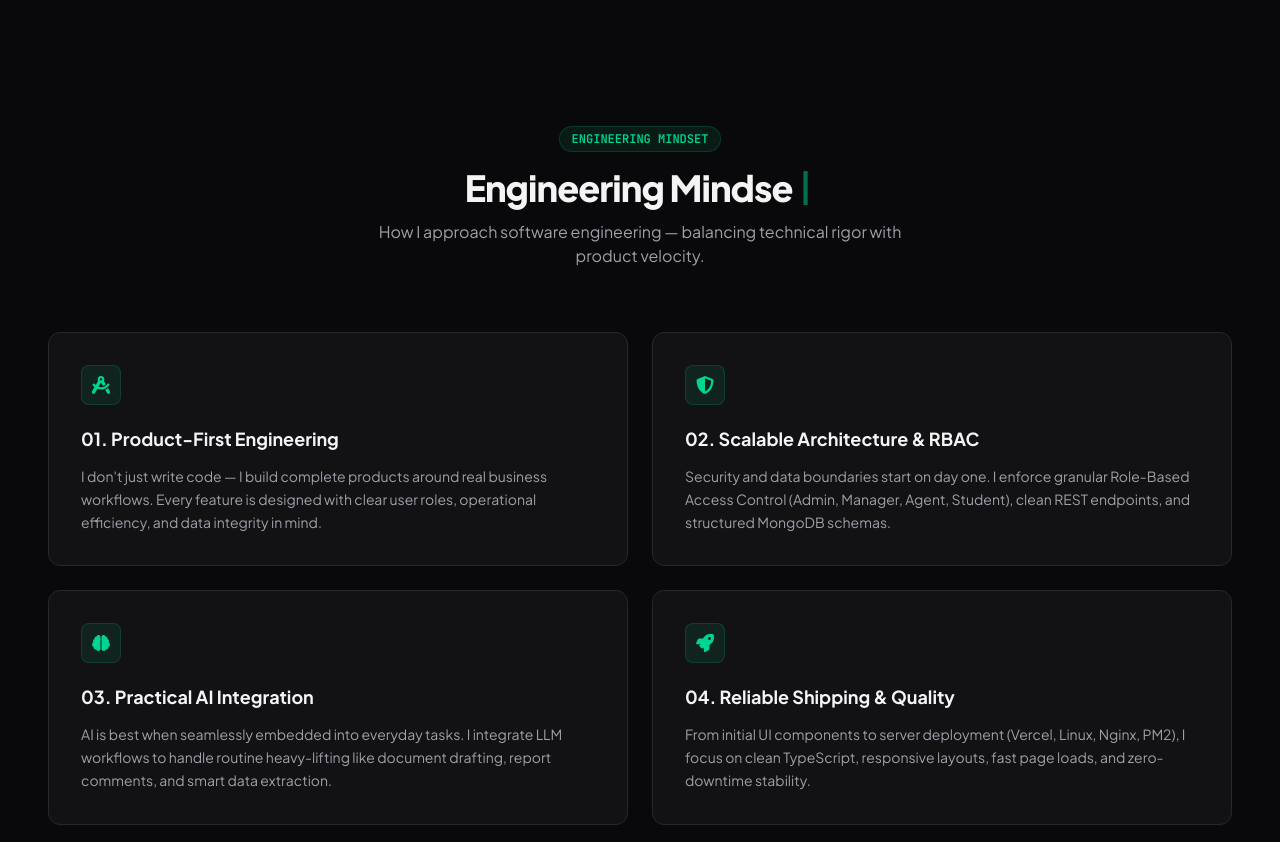
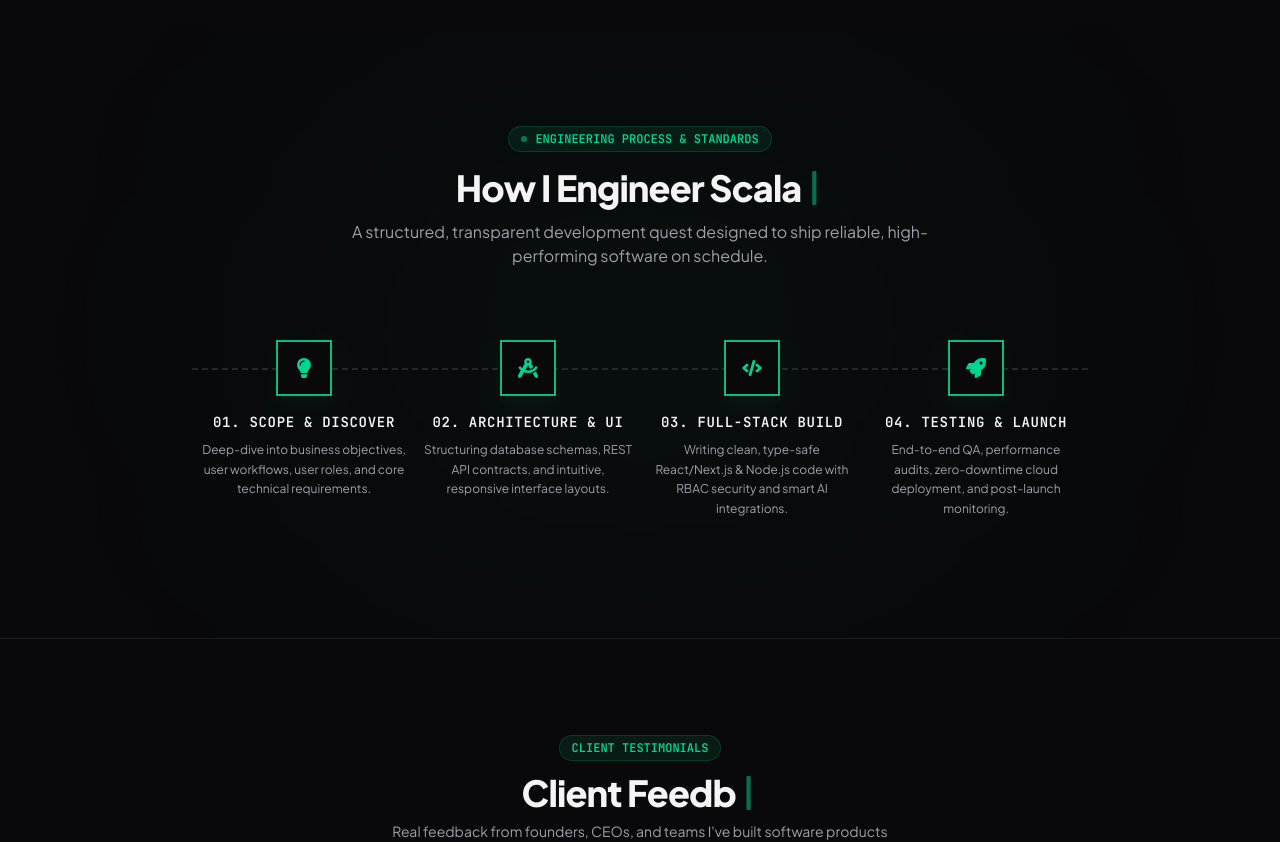
Before and after one commit to Saad0095/Saad-Portfolio, a React (Vite) app: page / in a window 1280 px wide. Shown: the part 5040-5882 px from the top of the page. Built offline with nearby package versions, Linux system fonts and the light colour scheme.

Commit message:
fixed approach section

```diff
--- a/src/components/Philosophy.tsx
+++ b/src/components/Philosophy.tsx
@@ -1,37 +1,41 @@
 import { motion } from "framer-motion";
-import { FaDraftingCompass, FaShieldAlt, FaBrain, FaRocket } from "react-icons/fa";
+import { FaLightbulb, FaDraftingCompass, FaCode, FaRocket } from "react-icons/fa";
 import { Typewriter } from "./ui/typewriter";
+import Timeline2, { type TimelineStep } from "@/components/ui/8bit-timeline2";
 
-const principles = [
+const workflowSteps: TimelineStep[] = [
   {
-    icon: FaDraftingCompass,
-    title: "01. Product-First Engineering",
-    desc: "I don't just write code — I build complete products around real business workflows. Every feature is designed with clear user roles, operational efficiency, and data integrity in mind."
+    icon: <FaLightbulb className="size-5 text-emerald-400" />,
+    title: "01. Scope & Discover",
+    description: "Deep-dive into business objectives, user workflows, user roles, and core technical requirements.",
   },
   {
-    icon: FaShieldAlt,
-    title: "02. Scalable Architecture & RBAC",
-    desc: "Security and data boundaries start on day one. I enforce granular Role-Based Access Control (Admin, Manager, Agent, Student), clean REST endpoints, and structured MongoDB schemas."
+    icon: <FaDraftingCompass className="size-5 text-emerald-400" />,
+    title: "02. Architecture & UI",
+    description: "Structuring database schemas, REST API contracts, and intuitive, responsive interface layouts.",
   },
   {
-    icon: FaBrain,
-    title: "03. Practical AI Integration",
-    desc: "AI is best when seamlessly embedded into everyday tasks. I integrate LLM workflows to handle routine heavy-lifting like document drafting, report comments, and smart data extraction."
+    icon: <FaCode className="size-5 text-emerald-400" />,
+    title: "03. Full-Stack Build",
+    description: "Writing clean, type-safe React/Next.js & Node.js code with RBAC security and smart AI integrations.",
   },
   {
-    icon: FaRocket,
-    title: "04. Reliable Shipping & Quality",
-    desc: "From initial UI components to server deployment (Vercel, Linux, Nginx, PM2), I focus on clean TypeScript, responsive layouts, fast page loads, and zero-downtime stability."
-  }
+    icon: <FaRocket className="size-5 text-emerald-400" />,
+    title: "04. Testing & Launch",
+    description: "End-to-end QA, performance audits, zero-downtime cloud deployment, and post-launch monitoring.",
+  },
 ];
 
 const Philosophy = () => {
   return (
-    <section id="philosophy" className="py-24 px-4 sm:px-6 lg:px-12 bg-[#09090b]">
-      <div className="max-w-7xl mx-auto">
+    <section id="philosophy" className="py-24 px-4 sm:px-6 lg:px-12 bg-[#09090b] relative overflow-hidden">
+      {/* Subtle Background Radial Ambient Glow */}
+      <div className="absolute top-1/2 left-1/2 -translate-x-1/2 -translate-y-1/2 w-[650px] h-[350px] bg-emerald-500/5 blur-[150px] rounded-full pointer-events-none" />
+
+      <div className="max-w-7xl mx-auto relative z-10">
 
         {/* Section Header */}
-        <div className="flex flex-col items-center text-center mb-16">
+        <div className="flex flex-col items-center text-center mb-12">
           <motion.div
             initial={{ opacity: 0, y: 15 }}
             whileInView={{ opacity: 1, y: 0 }}
@@ -39,7 +43,8 @@ const Philosophy = () => {
             viewport={{ once: true }}
             className="inline-flex items-center gap-2 px-3 py-1 rounded-full bg-emerald-500/10 border border-emerald-500/20 text-emerald-400 font-mono text-xs font-semibold uppercase mb-4"
           >
-            <span>ENGINEERING MINDSET</span>
+            <span className="w-1.5 h-1.5 rounded-full bg-emerald-400 animate-pulse" />
+            <span>ENGINEERING PROCESS & STANDARDS</span>
           </motion.div>
 
           <motion.h2
@@ -51,8 +56,9 @@ const Philosophy = () => {
           >
             <Typewriter
               words={[
-                "Development Philosophy & Standards",
-                "Engineering Mindset & Practices"
+                "From Concept to Production Launch",
+                "How I Engineer Scalable Web Apps",
+                "The Full-Stack Development Process",
               ]}
               typingSpeed={60}
               pauseTime={2500}
@@ -64,36 +70,27 @@ const Philosophy = () => {
             whileInView={{ opacity: 1, y: 0 }}
             transition={{ duration: 0.6, delay: 0.1 }}
             viewport={{ once: true }}
-            className="text-sm sm:text-base text-zinc-400 max-w-xl mt-3"
+            className="text-sm sm:text-base text-zinc-400 max-w-xl mt-3 font-normal"
           >
-            How I approach software engineering — balancing technical rigor with product velocity.
+            A structured, transparent development quest designed to ship reliable, high-performing software on schedule.
           </motion.p>
         </div>
 
-        {/* Principles Grid */}
-        <div className="grid grid-cols-1 md:grid-cols-2 gap-6">
-          {principles.map((item, idx) => {
-            const Icon = item.icon;
-            return (
-              <motion.div
-                key={item.title}
-                initial={{ opacity: 0, y: 20 }}
-                whileInView={{ opacity: 1, y: 0 }}
-                transition={{ duration: 0.5, delay: idx * 0.1 }}
-                viewport={{ once: true }}
-                className="bg-[#121215] border border-zinc-800 rounded-xl p-6 sm:p-8 hover:border-emerald-500/30 transition-all flex flex-col justify-between"
-              >
-                <div>
-                  <div className="w-10 h-10 rounded-lg bg-emerald-500/10 border border-emerald-500/20 flex items-center justify-center text-emerald-400 mb-5">
-                    <Icon size={18} />
-                  </div>
-                  <h3 className="text-lg font-bold text-zinc-100 mb-3">{item.title}</h3>
-                  <p className="text-sm text-zinc-400 leading-relaxed">{item.desc}</p>
-                </div>
-              </motion.div>
-            );
-          })}
-        </div>
+        {/* 21st.dev 8-Bit Quest Timeline Container */}
+        <motion.div
+          initial={{ opacity: 0, y: 24 }}
+          whileInView={{ opacity: 1, y: 0 }}
+          transition={{ duration: 0.7, delay: 0.2 }}
+          viewport={{ once: true }}
+          className="w-full"
+        >
+          <Timeline2
+            title=""
+            description=""
+            steps={workflowSteps}
+            className="py-6 px-0"
+          />
+        </motion.div>
 
       </div>
     </section>
--- /dev/null
+++ b/src/components/ui/8bit-timeline2.tsx
@@ -0,0 +1,93 @@
+import type { ReactNode } from "react";
+
+import { cn } from "@/lib/utils";
+
+export interface TimelineStep {
+  description: string;
+  icon: ReactNode;
+  title: string;
+}
+
+interface Timeline2Props {
+  className?: string;
+  description?: string;
+  steps?: TimelineStep[];
+  title?: string;
+}
+
+const defaultSteps: TimelineStep[] = [
+  {
+    icon: "I",
+    title: "Design",
+    description: "Plan your layout and pick your blocks.",
+  },
+  {
+    icon: "II",
+    title: "Develop",
+    description: "Install components and wire them up.",
+  },
+  {
+    icon: "III",
+    title: "Test",
+    description: "Check responsiveness and dark mode.",
+  },
+  {
+    icon: "IV",
+    title: "Deploy",
+    description: "Push to production. Game over (in a good way).",
+  },
+];
+
+export default function Timeline2({
+  title = "The Quest Line",
+  description = "Your path from idea to launch",
+  steps = defaultSteps,
+  className,
+}: Timeline2Props) {
+  return (
+    <section className={cn("w-full px-4 py-16", className)}>
+      <div className="mx-auto max-w-4xl">
+        {(title || description) && (
+          <div className="mb-10 text-center">
+            {title && (
+              <h2 className="retro mb-3 font-bold text-2xl tracking-tight md:text-3xl">
+                {title}
+              </h2>
+            )}
+            {description && (
+              <p className="retro text-muted-foreground text-[9px]">{description}</p>
+            )}
+          </div>
+        )}
+
+        {/* Horizontal on desktop, vertical on mobile */}
+        <div className="relative flex flex-col gap-10 md:flex-row md:gap-0">
+          {/* Horizontal line (desktop) */}
+          <div className="absolute top-7 right-0 left-0 hidden h-0 border-t-2 border-dashed border-border md:block pointer-events-none" />
+
+          {/* Vertical line (mobile) */}
+          <div className="absolute top-7 bottom-7 left-1/2 -translate-x-1/2 w-0 border-l-2 border-dashed border-border md:hidden pointer-events-none" />
+
+          {steps.map((step) => (
+            <div
+              className="relative flex flex-1 flex-col items-center text-center px-2"
+              key={step.title}
+            >
+              {/* Checkpoint */}
+              <div className="retro relative z-10 mb-4 flex size-14 items-center justify-center border-2 border-primary bg-background font-bold shadow-lg shadow-emerald-500/5 hover:scale-110 hover:border-emerald-400 hover:shadow-emerald-500/20 transition-all duration-300 cursor-default">
+                {step.icon}
+              </div>
+
+              <h3 className="retro mb-2 font-bold text-xs sm:text-sm text-zinc-100 uppercase tracking-wide">
+                {step.title}
+              </h3>
+              <p className="max-w-[220px] text-muted-foreground text-xs leading-relaxed font-sans font-normal">
+                {step.description}
+              </p>
+            </div>
+          ))}
+        </div>
+      </div>
+    </section>
+  );
+}
--- /dev/null
+++ b/src/components/ui/demo.tsx
@@ -0,0 +1,9 @@
+import Timeline2 from "@/components/ui/8bit-timeline2";
+
+export default function Default() {
+  return (
+    <div className="flex w-full min-h-screen items-center justify-center bg-background p-8 retro">
+      <Timeline2 />
+    </div>
+  );
+}
--- a/vite.config.ts
+++ b/vite.config.ts
@@ -79,4 +79,9 @@ export default defineConfig({
       '@': path.resolve(__dirname, './src'),
     },
   },
+  server: {
+    watch: {
+      ignored: ['**/dist/**', '**/node_modules/**'],
+    },
+  },
 });
```
